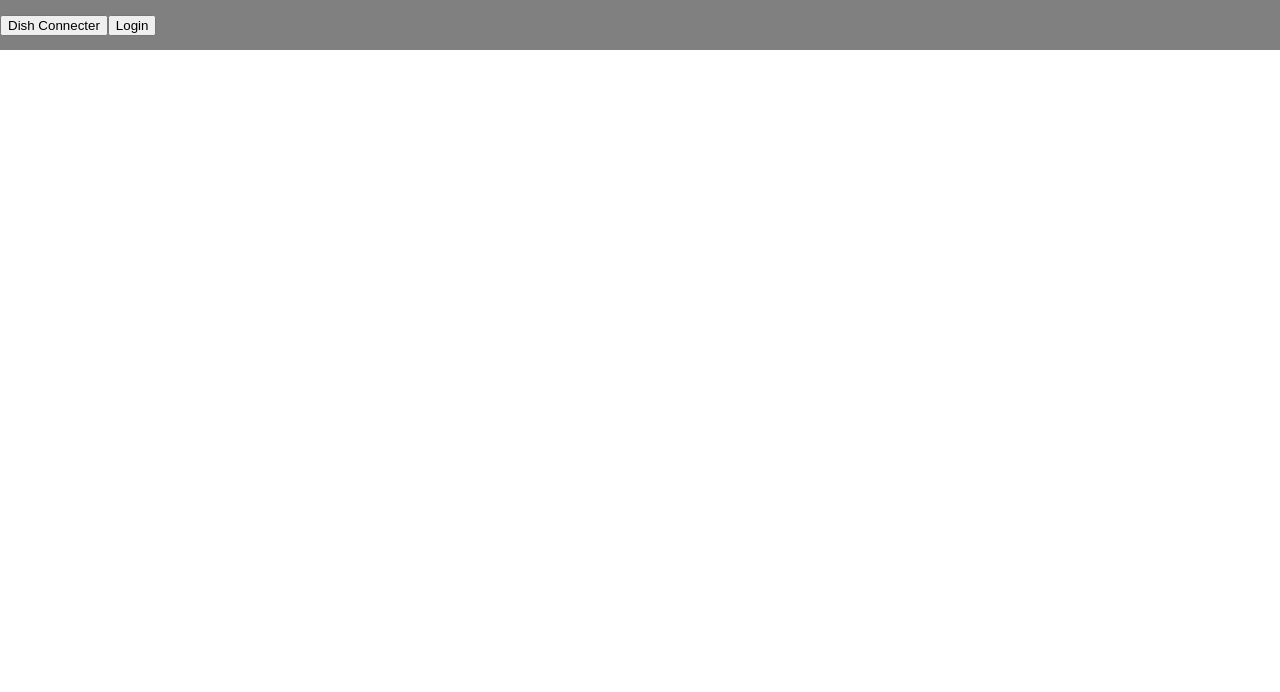
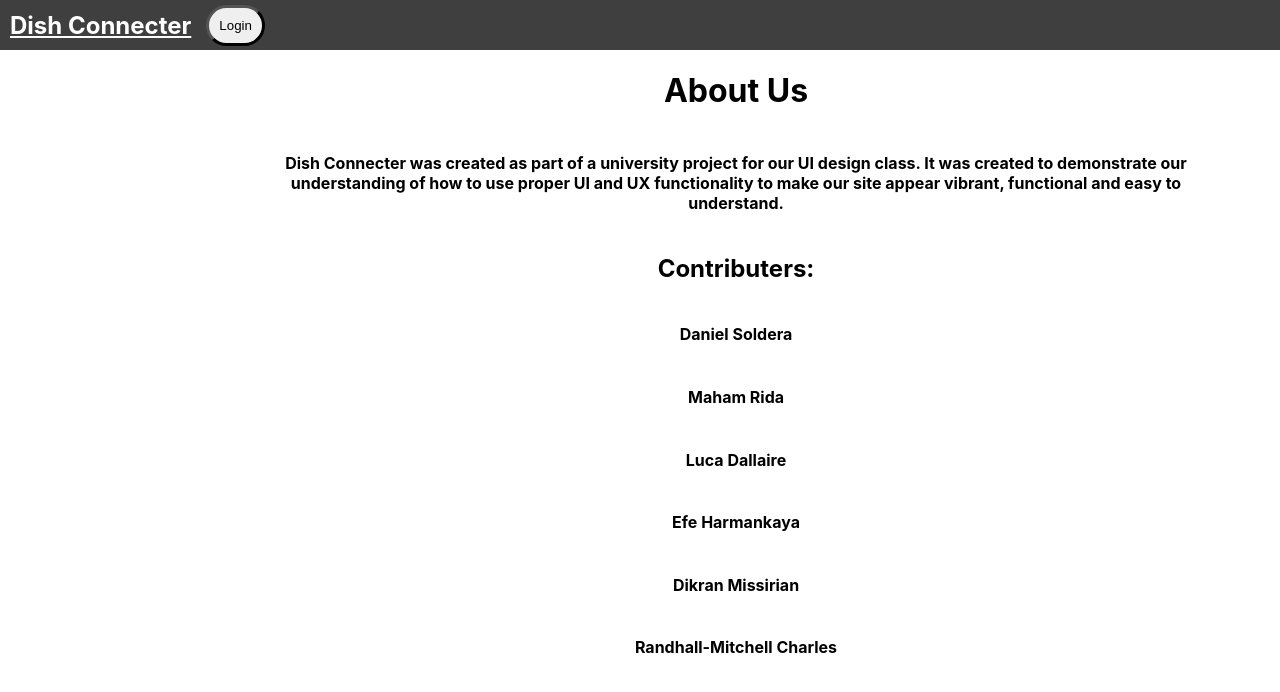
Before and after one commit to efeharmankaya/dish-connecter, a React (Create React App) app in the folder app/: page /aboutUs in a window 1280 px wide. Shown: the top 692 px of the page. Built offline with nearby package versions, Linux system fonts and the light colour scheme; no server answers; the HTML template or start-up script is replaced by a standard one.

Commit message:
Made Settings, change nav and added about us

```diff
--- a/app/src/App.css
+++ b/app/src/App.css
@@ -14,23 +14,36 @@
 .top-nav-container {
     position: sticky;
     display: flex;
-    background-color: grey;
+    background-color: rgb(63, 63, 63);
     width: 100%;
     height: 50px;
     align-items: center;
+
 }
+#navbar_title{
+    color: white;
+    margin: 10px;
+}
+
+.navbar-brand{color: white;}
 
 .side-nav-container {
     position: static;
     display: flex;
-    background-color: red;
+    background-color: rgb(196, 52, 0);
     width: 15%;
-    /* height: 100%; */
+     height: 200%;
     flex-direction: column;
     align-items: center;
     justify-content: flex-start;
 }
-
+button{
+padding: 10px;
+margin: 5px;
+border-radius: 25px;
+border-color: black;
+border-width: 3px;
+}
 .workspace-container {
     width: 85%;
 }
--- a/app/src/components/bookmarks/Bookmarks.component.tsx
+++ b/app/src/components/bookmarks/Bookmarks.component.tsx
@@ -1,14 +1,10 @@
-import React from "react";
+
 import {useState} from "react";
 import { useEffect } from "react";
 import { useSelector } from "react-redux";
 import { bookmarksSelector, loggedInSelector } from "../../redux/auth/auth.selector";
 import { RecipeRow } from "../recipeRow/RecipeRow.component";
 
-
-function Bookmark(props : String) {
-
-}
 
 export const Bookmarks = () => {
  const loggedIn = useSelector(loggedInSelector)
--- /dev/null
+++ b/app/src/components/settings/AboutUs.component.tsx
@@ -0,0 +1,23 @@
+import "./AboutUs.css";
+
+export const AboutUs = () => {
+
+    return (
+        <div className="about-main-container">
+            <h1>
+                About Us
+            </h1>
+
+            <h4 className="about-sub-container">
+                Dish Connecter was created as part of a university project for our UI design class. It was created to demonstrate our understanding of how to use proper UI and UX functionality to make our site appear vibrant, functional and easy to understand.
+            </h4>
+            <h2>Contributers:</h2>
+            <h4 className="about-sub-container">Daniel Soldera</h4>
+            <h4 className="about-sub-container">Maham Rida</h4>
+            <h4 className="about-sub-container">Luca Dallaire</h4>
+            <h4 className="about-sub-container">Efe Harmankaya</h4>
+            <h4 className="about-sub-container">Dikran Missirian</h4>
+            <h4 className="about-sub-container">Randhall-Mitchell Charles</h4>
+        </div>
+    );
+};
--- /dev/null
+++ b/app/src/components/settings/AboutUs.css
@@ -0,0 +1,12 @@
+.about-main-container{text-align: center;
+display: flex;
+flex-direction: column;
+  justify-content: space-between;
+  height: 100px;
+  margin-left: 50px;
+  margin-right: 50px;
+;}
+
+.about-sub-container {
+    text-align: center;
+}
--- a/app/src/components/settings/Settings.component.tsx
+++ b/app/src/components/settings/Settings.component.tsx
@@ -1,22 +1,20 @@
 import { Person } from "@mui/icons-material";
-import { Icon } from "@mui/material";
+import HelpIcon from '@mui/icons-material/Help';
+import "./settings.css";
+import { Link } from "react-router-dom";
 
 export const Settings = () => {
     return (
-        <div className="settings-container">
-            <h1>Settings</h1>
-            <Icon>
-                <Person />
-            </Icon>
+        <div><h1>Settings</h1>
+        <div className="larger-container">
 
-            <img
-                src="/person symbol.png"
-                alt="Failed to load person symbol"
-            ></img>
-            <img
-                src="QuestionMark.png"
-                alt="Failed to load Question Mark"
-            ></img>
-        </div>
+
+        <Link style={{color: "black"}} to="/"><div className="settings-container"><Person sx={{ fontSize: 80 }} />
+               <h2>Account Settings</h2></div> </Link>
+               <Link style={{color: "black"}} to="/aboutUs"><div className="settings-container"> <HelpIcon sx={{ fontSize: 80, clearfix: "left", float: "left"}}/>
+               <h2>About Us</h2>
+               </div></Link>
+
+        </div></div>
     );
 };
--- /dev/null
+++ b/app/src/components/settings/settings.css
@@ -0,0 +1,24 @@
+
+h1{
+text-align: center;
+}
+
+.settings-container{
+    cursor: pointer;
+    padding: 20px;
+    margin: 20px;
+    border-radius: 25px;
+    transition: all 0.35s ease-in-out;
+    text-align: center;
+   width: 575px;
+    display: flex;
+}
+
+.settings-container:hover {
+    background-color: rgb(181, 218, 189);
+    transition: all 0.35s ease-in-out;
+}
+
+.larger-container{
+    display: flex;
+}
--- a/app/src/components/topNav/TopNav.component.tsx
+++ b/app/src/components/topNav/TopNav.component.tsx
@@ -6,12 +6,12 @@ import {
     signInWithPopup,
 } from "firebase/auth";
 import { useAuth } from "../auth/auth.hooks";
-import { useNavigate } from "react-router-dom";
+
 
 export const TopNav = () => {
     const auth = getAuth();
     const { handleSignOut } = useAuth();
-    const navigate = useNavigate();
+
     const loginWithOAuth = useCallback(
         (provider: AuthProvider) =>
             signInWithPopup(auth, provider)
@@ -24,7 +24,8 @@ export const TopNav = () => {
 
     return (
         <div className="top-nav-container">
-            <button onClick={() => navigate("/")}>Dish Connecter</button>
+            <a className="navbar-brand" href="/"><h2 id = "navbar_title">Dish Connecter</h2></a>
+
             {auth.currentUser ? (
                 <button onClick={() => handleSignOut()}>Sign Out</button>
             ) : (
--- a/app/src/components/workspace/Workspace.component.tsx
+++ b/app/src/components/workspace/Workspace.component.tsx
@@ -4,6 +4,7 @@ import { Home } from "../home/Home.component";
 import { Recipe } from "../recipe/Recipe.component";
 import { RecipeSearch } from "../recipe/RecipeSearch.component";
 import { Settings } from "../settings/Settings.component";
+import { AboutUs } from "../settings/AboutUs.component";
 
 export const Workspace = () => {
     return (
@@ -14,6 +15,7 @@ export const Workspace = () => {
                 <Route path={"/recipe/:id"} Component={Recipe} />
                 <Route path={"/bookmarks"} Component={Bookmarks} />
                 <Route path={"/settings"} Component={Settings} />
+                <Route path={"/aboutUs"} Component={AboutUs}/>
             </Routes>
         </div>
     );
```
Also changed, not shown: app/public/person symbol.png (deleted), app/src/components/settings/QuestionMark.png (deleted).
